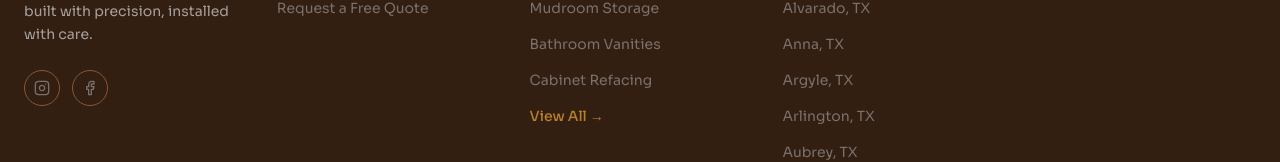
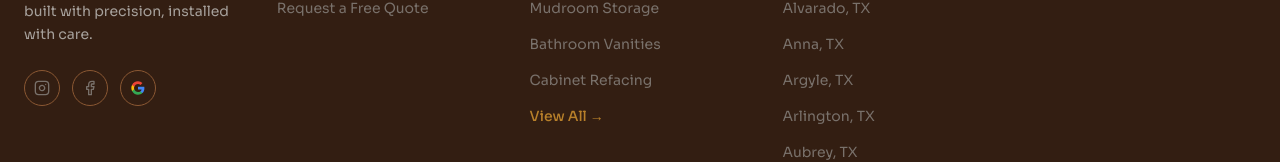
Before and after one commit to Albright-Digital-Solutions/scafati-woodworks, a React (Vite) app: page / in a window 1280 px wide. Shown: the part 8020-8182 px from the top of the page. Built offline with nearby package versions, Linux system fonts and the light colour scheme.

Commit message:
Add Google Business link to footer

```diff
--- a/src/components/layout/Footer.tsx
+++ b/src/components/layout/Footer.tsx
@@ -62,6 +62,21 @@ export function Footer() {
                 <a href="https://www.facebook.com/scafatiwoodworks" target="_blank" rel="noopener noreferrer" className="w-9 h-9 rounded-full border border-wood-700 flex items-center justify-center text-stone-500 hover:text-gold-400 hover:border-gold-600/50 transition-all">
                   <Facebook className="w-4 h-4" />
                   <span className="sr-only">Facebook</span>
+                </a>
+                <a
+                  href="https://www.google.com/search?q=scafati+woodworks&amp;oq=scafati+woodworks&amp;gs_lcrp=EgZjaHJvbWUqBwgAEAAYgAQyBwgAEAAYgAQyCggBEAAYgAQYogQyBwgCEAAY7wUyBwgDEAAY7wUyBwgEEAAY7wUyBggFEEUYPDIGCAYQRRg8MgYIBxBFGDzSAQg3NzM5ajBqN6gCCLACAfEFI800zTDanTDxBSPNNM0w2p0w&amp;sourceid=chrome&amp;source=chrome.ob&amp;ie=UTF-8"
+                  target="_blank"
+                  rel="noopener noreferrer"
+                  aria-label="Scafati Woodworks on Google"
+                  className="w-9 h-9 rounded-full border border-wood-700 flex items-center justify-center text-stone-500 hover:border-gold-600/50 transition-all"
+                >
+                  <svg className="w-4 h-4" viewBox="0 0 24 24" aria-hidden="true">
+                    <path fill="#4285F4" d="M21.6 12.23c0-.71-.06-1.4-.18-2.07H12v3.92h5.38a4.6 4.6 0 0 1-2 3.02v2.54h3.24c1.9-1.75 2.98-4.32 2.98-7.41Z" />
+                    <path fill="#34A853" d="M12 22c2.7 0 4.98-.9 6.64-2.36l-3.24-2.54c-.9.6-2.05.96-3.4.96-2.61 0-4.82-1.77-5.61-4.14H3.04v2.62A10 10 0 0 0 12 22Z" />
+                    <path fill="#FBBC05" d="M6.39 13.92A6 6 0 0 1 6.08 12c0-.67.11-1.32.31-1.92V7.46H3.04A10 10 0 0 0 2 12c0 1.61.39 3.14 1.04 4.54l3.35-2.62Z" />
+                    <path fill="#EA4335" d="M12 5.94c1.47 0 2.79.51 3.83 1.5l2.88-2.88A9.67 9.67 0 0 0 12 2a10 10 0 0 0-8.96 5.46l3.35 2.62C7.18 7.71 9.39 5.94 12 5.94Z" />
+                  </svg>
+                  <span className="sr-only">Google Business Profile</span>
                 </a>
               </div>
             </div>
```
